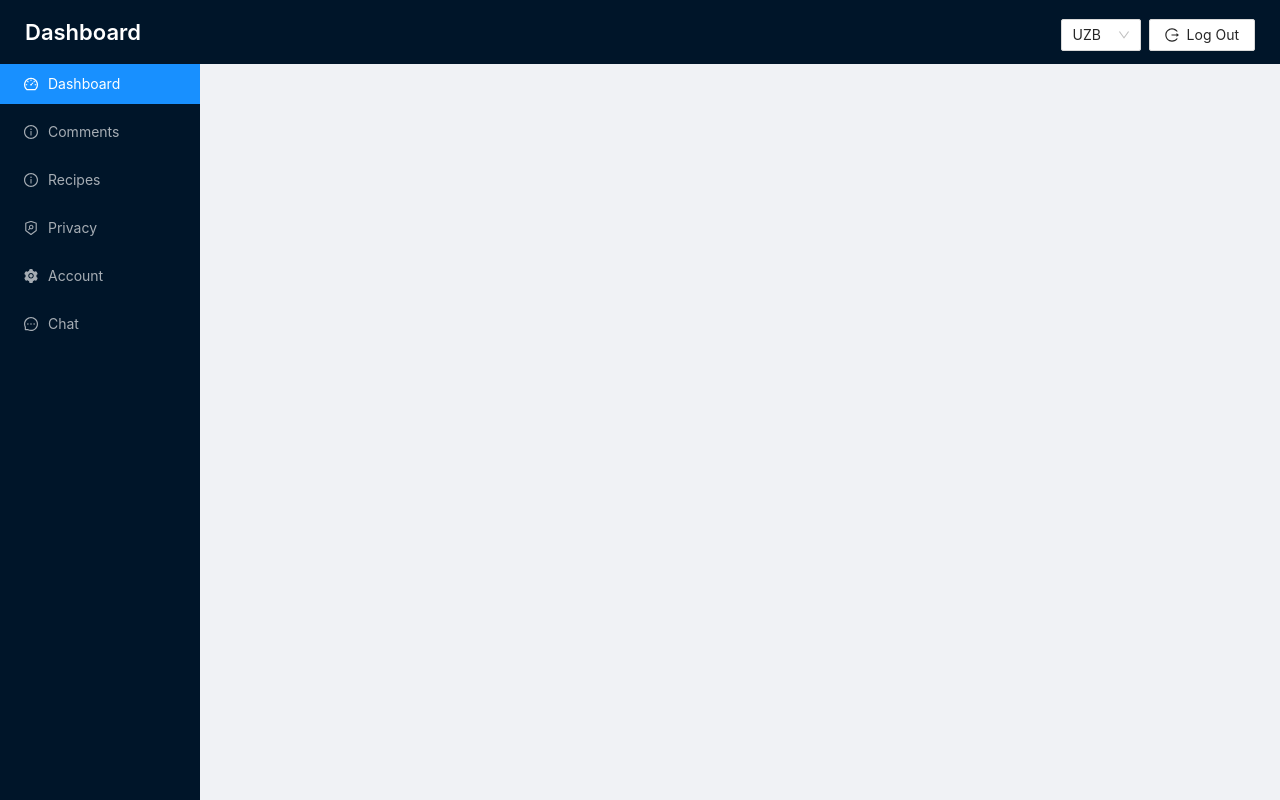
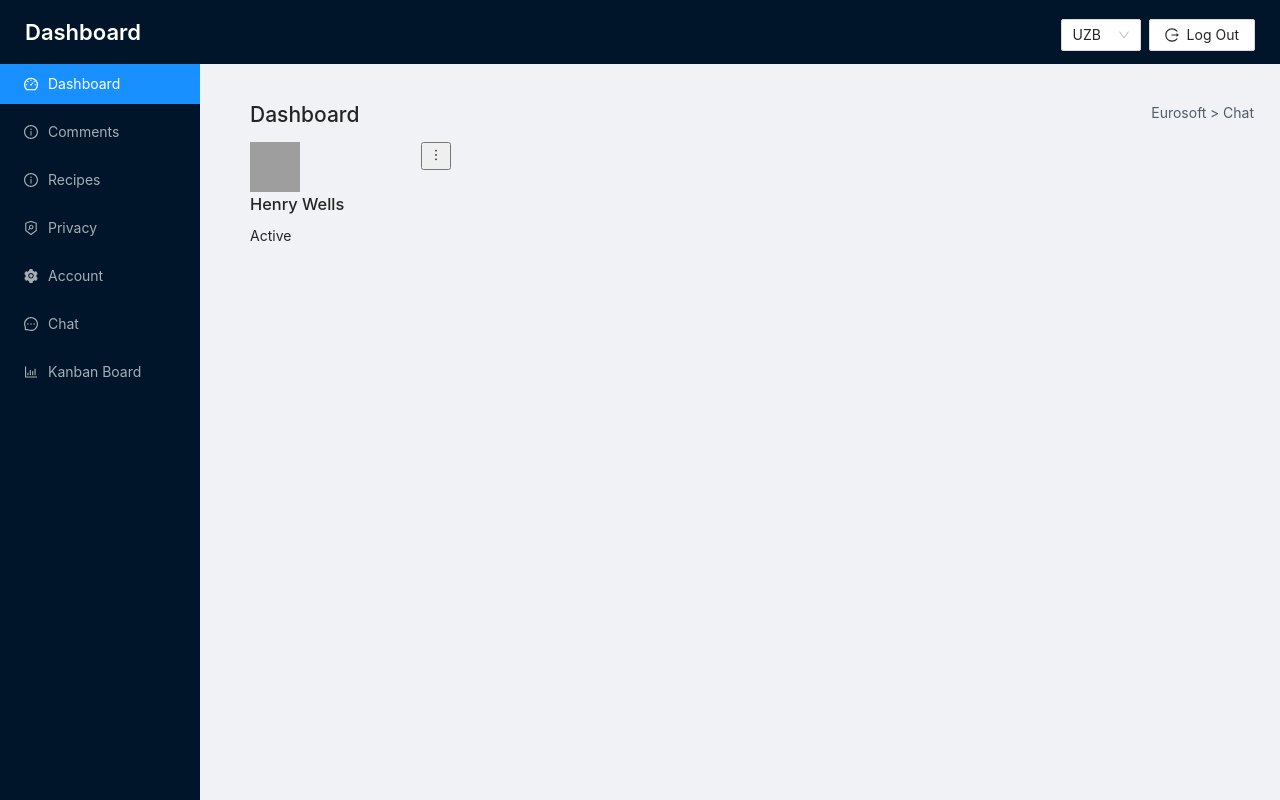
Before and after one commit to itsakbarov/dashboard-template, a React (Create React App) app: page /chat in a window 1280 px wide. Built offline with nearby package versions, Linux system fonts and the light colour scheme; grey boxes are pictures that could not be loaded.

Commit message:
changes has been added

```diff
--- a/package.json
+++ b/package.json
@@ -12,6 +12,7 @@
     "install": "^0.13.0",
     "npm": "^8.1.4",
     "react": "^17.0.2",
+    "react-beautiful-dnd": "^13.1.0",
     "react-dom": "^17.0.2",
     "react-query": "^3.34.0",
     "react-redux": "^7.2.6",
--- a/src/constants/index.js
+++ b/src/constants/index.js
@@ -1,4 +1,11 @@
-import {InfoCircleOutlined, DashboardOutlined, SettingFilled, MessageOutlined,SecurityScanOutlined } from "@ant-design/icons";
+import {
+    InfoCircleOutlined,
+    DashboardOutlined,
+    SettingFilled,
+    MessageOutlined,
+    SecurityScanOutlined,
+    BarChartOutlined
+} from "@ant-design/icons";
 
 export const languages = [
     {
@@ -42,7 +49,7 @@ export const SIDEBAR_ITEMS = [
         name: "Privacy",
         path: "/privacy",
         id: 4,
-        icon: <SecurityScanOutlined />,
+        icon: <SecurityScanOutlined/>,
     },
     {
         name: "Account",
@@ -56,4 +63,10 @@ export const SIDEBAR_ITEMS = [
         id: 7,
         icon: <MessageOutlined/>,
     },
+    {
+        name: "Kanban Board",
+        path: "/board",
+        id: 8,
+        icon: <BarChartOutlined/>,
+    },
 ];
--- /dev/null
+++ b/src/pages/Dashboard/Dashboard.module.scss
@@ -0,0 +1,50 @@
+.dashboard_wrapper {
+  .row {
+    display: flex;
+    width: 100%;
+    height: 40vh;
+    justify-content: space-between;
+
+    & > div {
+      display: flex;
+      flex-wrap: wrap;
+      width: 65%;
+      justify-content: space-between;
+    }
+
+    & > div + div {
+      width: 30%;
+    }
+  }
+
+}
+
+.col {
+  width: 50%;
+
+}
+
+.chart {
+  margin-bottom: 12px;
+  width: 32%;
+  background-color: red;
+
+}
+
+.chart_fluid {
+  width: 100%;
+}
+
+.pie {
+  width: 100%;
+  height: 60%;
+  margin-bottom: 12px;
+  background-color: red;
+  height: 50%;
+}
+
+.reports {
+  height: 30%;
+  width: 100%;
+  background-color: red;
+}
--- /dev/null
+++ b/src/pages/board/board.js
@@ -0,0 +1,13 @@
+import classes from "./board.module.scss"
+import {DragDropContext} from 'react-beautiful-dnd';
+
+const Board = () => {
+    return (
+        <div className={classes.board}>
+            <DragDropContext>
+                a
+            </DragDropContext>
+        </div>
+    )
+}
+export default Board
--- /dev/null
+++ b/src/pages/board/index.js
@@ -0,0 +1 @@
+export { default } from './board'
--- /dev/null
+++ b/src/pages/chat/chat.js
@@ -0,0 +1,40 @@
+import classes from './chat.module.scss'
+import {Link} from "react-router-dom";
+import {MoreOutlined} from "@ant-design/icons";
+
+const Chat = () => {
+    return (
+        <div className={classes.chatWrapper}>
+            <div className={classes.header}>
+                <h2>Dashboard</h2>
+                <p className={classes.breadcrumbs}>
+                    <Link to="/">Eurosoft</Link>
+                    {" > "}
+                    <Link to="/chat">Chat</Link>
+                </p>
+            </div>
+            <div className={classes.content}>
+                <div className={classes.toolbar}>
+                    <div className={classes.user}>
+                        <div className="col">
+                            <img src="http://nazox-v-light.react.themesdesign.in/static/media/avatar-1.3921191a.jpg"
+                                 alt=""
+                                 className={classes.user_image_container}/>
+                            <div className={classes.user_details}>
+                                <h3>Henry Wells</h3>
+                                <p>Active</p>
+                            </div>
+                        </div>
+                        <div className={classes.dropdown}>
+                            <button>
+                                <MoreOutlined/>
+                            </button>
+                        </div>
+                    </div>
+                </div>
+                <div className={classes.chatField}></div>
+            </div>
+        </div>
+    )
+}
+export default Chat
--- /dev/null
+++ b/src/pages/chat/chat.module.scss
@@ -0,0 +1,37 @@
+.chatWrapper {
+
+}
+
+.header {
+  align-items: center;
+  justify-content: space-between;
+  display: flex;
+}
+
+.breadcrumbs {
+  a {
+    color: #505d69;
+  }
+
+  color: #505d69;
+}
+
+.content {
+  display: flex;
+}
+
+.toolbar {
+  width: 20%;
+
+  .user {
+    display: flex;
+    justify-content: space-between;
+    .col{
+      display: block;
+    }
+    img {
+      height: 50px;
+      width: 50px;
+    }
+  }
+}
--- /dev/null
+++ b/src/pages/chat/index.js
@@ -0,0 +1 @@
+export {default} from './chat';
--- a/src/routes/routes.js
+++ b/src/routes/routes.js
@@ -13,6 +13,8 @@ import {Fragment} from "react";
 import DashboardLayout from "../layout/DashboardLayout";
 import LoginPage from "../pages/Login";
 import Comments from "../pages/Comments";
+import Chat from "../pages/chat";
+import Board from "../pages/board";
 import {Register, Login, Reset} from '../components/login'
 
 export const privateRoute = [
@@ -37,7 +39,18 @@ export const privateRoute = [
         path: "/comments",
         layout: DashboardLayout,
         component: Comments,
-    }, {
+    },
+    {
+        path: "/chat",
+        layout: DashboardLayout,
+        component: Chat,
+    },
+    {
+        path: "/board",
+        layout: DashboardLayout,
+        component: Board,
+    },
+    {
         path: "/login",
         layout: DashboardLayout,
         component: () => <Navigate to="/"/>,
@@ -79,7 +92,7 @@ const loginRoute = [
 ];
 const AppRoutes = () => {
     const auth = useSelector((state) => state.auth);
-    const token = auth
+        const token = auth
 
     const privateRoutesList = privateRoute.map((item, id) => {
         const {component: Component} = item;
```
Also changed, not shown: src/pages/Dashboard/Dashboard.js (+46 -1 lines), src/pages/board/board.module.scss (added), 1 other file (tests, documents, lock files or other folders).
